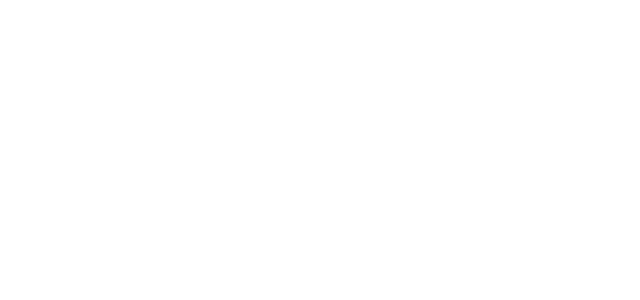
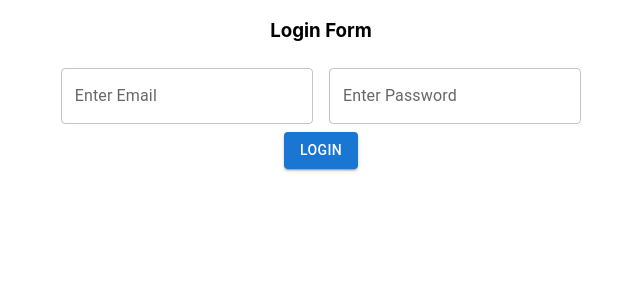
Before and after one commit to khasTema/react-firebase-v9, a React (Create React App) app: page / in a window 1280 px wide. Before the commit this address had no page. Shown: the top 300 px of the page, without its empty margins (319-959 px from the left). Built offline with nearby package versions, Linux system fonts and the light colour scheme.

Commit message:
fuctional done

```diff
--- a/package.json
+++ b/package.json
@@ -14,6 +14,7 @@
     "react-dom": "^18.1.0",
     "react-router-dom": "^6.3.0",
     "react-scripts": "5.0.1",
+    "react-toastify": "^8.2.0",
     "web-vitals": "^2.1.4"
   },
   "scripts": {
--- a/src/App.js
+++ b/src/App.js
@@ -1,4 +1,3 @@
-// import logo from './logo.svg';
 import './App.css';
 import Form from './components/common/Form';
 import Home from './components/unknown/Home';
@@ -10,6 +9,9 @@
 // eslint-disable-next-line
 import { app } from './firebase-config';
 import { getAuth, signInWithEmailAndPassword, createUserWithEmailAndPassword } from 'firebase/auth';
+import { ToastContainer, toast } from 'react-toastify';
+import 'react-toastify/dist/ReactToastify.css';
+
 
 function App() {
 
@@ -24,6 +26,7 @@
     if(authToken){
       navigate('/home')
     }
+    // eslint-disable-next-line
   }, [])
 
   const handleAction = (id) => {
@@ -34,6 +37,11 @@
           sessionStorage.setItem('Auth Token', response._tokenResponse.refreshToken)
           navigate('/home')
         })
+        .catch((error) => {
+          if(error.code === 'auth/email-already-in-use'){
+            toast.error('Email already in use')
+          }
+        })
     }
 
     if (id === 1) {
@@ -41,6 +49,16 @@
         .then((response) => {
           navigate('/home')
           sessionStorage.setItem('Auth Token', response._tokenResponse.refreshToken)
+        })
+        .catch((error) => {
+          if(error.code === 'auth/wrong-password'){
+            toast.error('Please check the Password')
+          }
+
+          if(error.code === 'auth/user-not-found'){
+            toast.error('Please Register')
+            setTimeout(navigate('/register'), 10000)
+          }
         })
     }
   }
@@ -50,7 +68,7 @@
       <>
         <Routes>
           <Route
-            path='/login'
+            path='/'
             element={
               <Form
                 title='Login'
@@ -74,6 +92,7 @@
             element={<Home />}
           />
         </Routes>
+        <ToastContainer />
       </>
     </div>
   );
--- a/src/components/common/Form.js
+++ b/src/components/common/Form.js
@@ -4,6 +4,7 @@
 import Button from './Button'
 
 export default function BasicTextFields({title, setEmail, setPassword, handleAction}) {
+
     return(
         <div>
             <div className='heading-container'>
@@ -22,12 +23,14 @@
                 <TextField
                     id='email'
                     label='Enter Email'
+                    type='email'
                     variant='outlined'
                     onChange={(e) => setEmail(e.target.value)}
                 />
                 <TextField
                     id='password'
                     label='Enter Password'
+                    type='password'
                     variant='outlined'
                     onChange={(e) => setPassword(e.target.value)}
                 />
--- a/src/components/unknown/Home.js
+++ b/src/components/unknown/Home.js
@@ -7,7 +7,7 @@
 
     const handleLogOut = () => {
         sessionStorage.removeItem('Auth Token')
-        navigate('/login')
+        navigate('/')
     }
 
     useEffect(() => {
@@ -18,9 +18,9 @@
         }
 
         if(!authToken){
-            navigate('/login')
+            navigate('/')
         }
-
+        // eslint-disable-next-line
     }, [])
 
     return (
```
Also changed, not shown: 1 other file (tests, documents, lock files or other folders).
